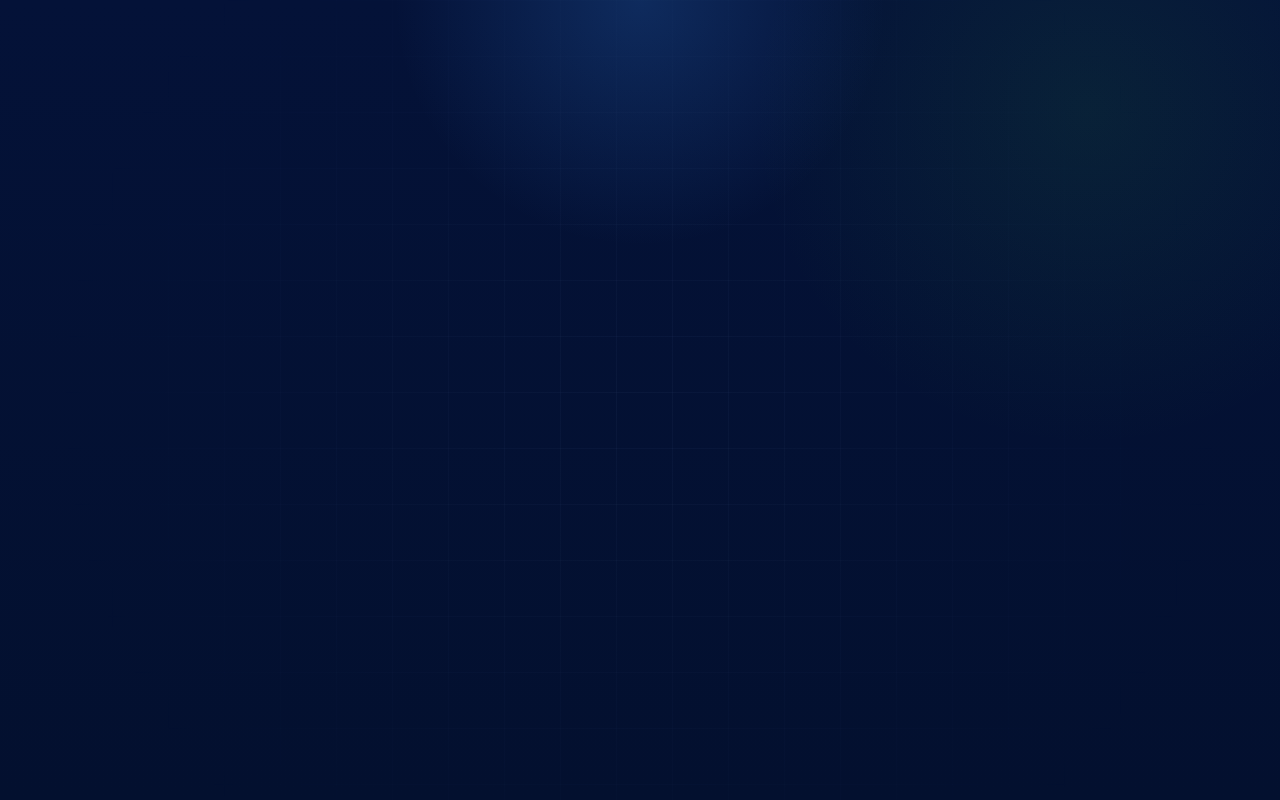
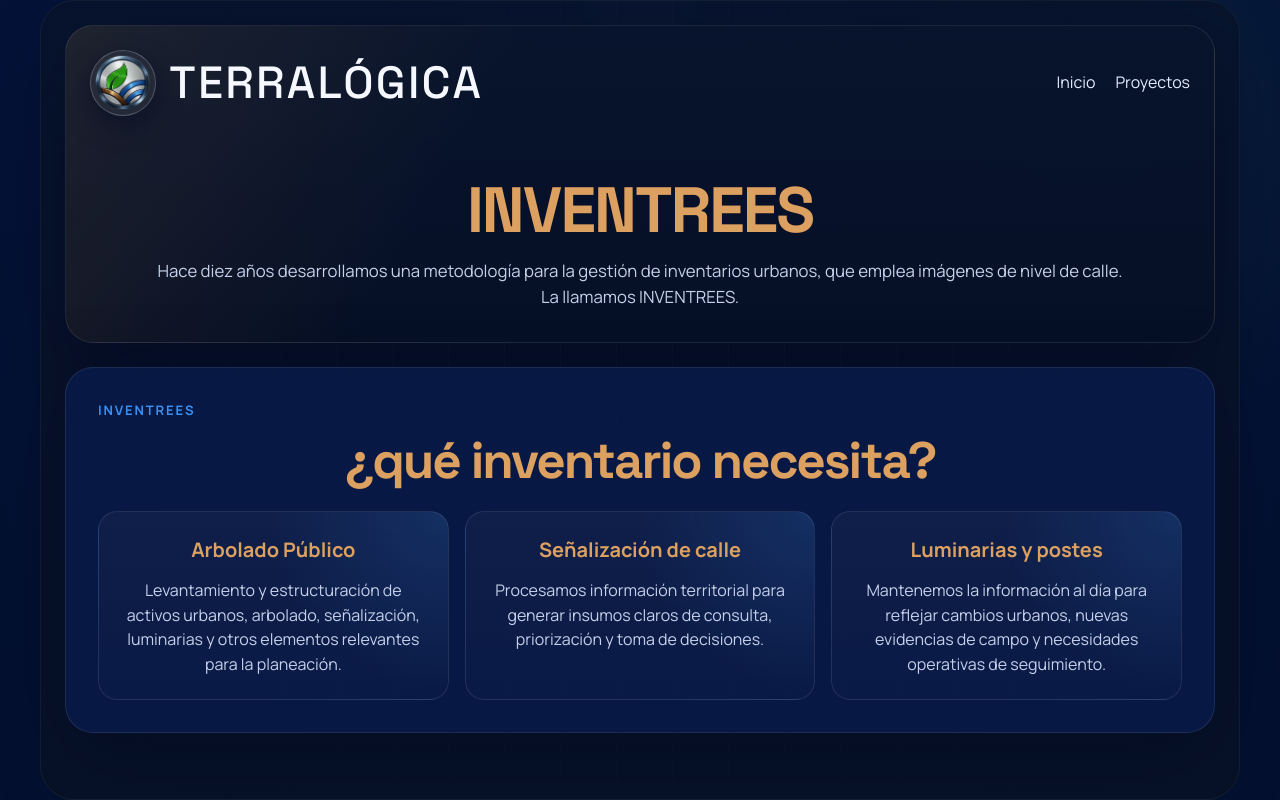
Before and after one commit to moraman61-arch/terralogica-web, a React (Vite) app: page /servicios/proyectos/inventrees-proyectos in a window 1280 px wide. Before the commit this address had no page. Built offline with nearby package versions, Linux system fonts and the light colour scheme.

Commit message:
Add Inventrees projects section updates

```diff
--- a/src/App.css
+++ b/src/App.css
@@ -599,6 +599,19 @@
   gap: 1rem;
 }
 
+.inventrees-panels-grid {
+  grid-template-columns: repeat(3, minmax(0, 1fr));
+}
+
+.inventrees-panels-grid .identity-card {
+  text-align: center;
+}
+
+.inventrees-panels-grid .identity-card p {
+  width: 100%;
+  max-width: none;
+}
+
 .values-grid {
   display: grid;
   grid-template-columns: repeat(2, minmax(0, 1fr));
@@ -1420,6 +1433,17 @@
   background: rgba(7, 23, 63, 0.75);
 }
 
+.planeacion-project-image-link {
+  display: block;
+  line-height: 0;
+}
+
+.planeacion-project-image-link:hover .planeacion-project-image,
+.planeacion-project-image-link:focus-visible .planeacion-project-image {
+  outline: 2px solid rgba(146, 198, 255, 0.5);
+  outline-offset: 2px;
+}
+
 .planeacion-project-card h3 {
   text-align: center;
   margin-bottom: 0;
--- /dev/null
+++ b/src/InventreesProyectos.jsx
@@ -0,0 +1,64 @@
+import { Link } from 'react-router-dom'
+import './App.css'
+
+function InventreesProyectos() {
+  return (
+    <main className="page-shell subpage-shell">
+      <section className="hero-section subpage-hero">
+        <header className="topbar">
+          <Link className="brand" to="/" aria-label="Volver al inicio de Terralógica">
+            <img className="brand-logo" src="/terralogics-imago.png" alt="Imago de Terralógica" />
+            <span className="brand-text">Terralógica</span>
+          </Link>
+          <nav className="topnav" aria-label="Navegación secundaria">
+            <Link to="/">Inicio</Link>
+            <Link to="/servicios/proyectos">Proyectos</Link>
+          </nav>
+        </header>
+
+        <div className="hero-copy subpage-intro planeacion-intro">
+          <h1>
+            INVENTREES
+          </h1>
+          <p className="hero-text">
+            Hace diez años desarrollamos una metodología para la gestión de inventarios urbanos, que emplea imágenes de nivel de calle.
+            <br />
+            La llamamos INVENTREES.
+          </p>
+        </div>
+      </section>
+
+      <section className="services-section">
+        <div className="section-heading planeacion-projects-heading">
+          <p className="eyebrow">INVENTREES</p>
+          <h2>¿qué inventario necesita?</h2>
+        </div>
+        <div className="identity-grid inventrees-panels-grid">
+          <article className="identity-card">
+            <h3>Arbolado Público</h3>
+            <p>
+              Levantamiento y estructuración de activos urbanos, arbolado, señalización, luminarias y otros elementos
+              relevantes para la planeación.
+            </p>
+          </article>
+          <article className="identity-card">
+            <h3>Señalización de calle</h3>
+            <p>
+              Procesamos información territorial para generar insumos claros de consulta, priorización y toma de
+              decisiones.
+            </p>
+          </article>
+          <article className="identity-card">
+            <h3>Luminarias y postes</h3>
+            <p>
+              Mantenemos la información al día para reflejar cambios urbanos, nuevas evidencias de campo y necesidades
+              operativas de seguimiento.
+            </p>
+          </article>
+        </div>
+      </section>
+    </main>
+  )
+}
+
+export default InventreesProyectos
--- a/src/PlaneacionOrdenamiento.jsx
+++ b/src/PlaneacionOrdenamiento.jsx
@@ -6,6 +6,7 @@ const planeacionProjectTypes = [
     title: 'Inventarios de Arbolado, Señalización y Luminarias',
     image: '/planeacion/inventario-puebla-01.png',
     imageAlt: 'Vista ilustrativa para inventarios urbanos',
+    linkTo: '/servicios/proyectos/inventrees-proyectos',
     description:
       'Desarrollamos levantamientos territoriales para registrar, ubicar y evaluar infraestructura urbana clave para su mantenimiento y gestión.',
   },
@@ -78,11 +79,21 @@ function PlaneacionOrdenamiento() {
         <div className="service-grid projects-grid planeacion-projects-grid">
           {planeacionProjectTypes.map((projectType) => (
             <article key={projectType.title} className="service-card project-card planeacion-project-card">
-              <img
-                className="planeacion-project-image"
-                src={projectType.image}
-                alt={projectType.imageAlt}
-              />
+              {projectType.linkTo ? (
+                <Link className="planeacion-project-image-link" to={projectType.linkTo} aria-label={`Abrir ${projectType.title}`}>
+                  <img
+                    className="planeacion-project-image"
+                    src={projectType.image}
+                    alt={projectType.imageAlt}
+                  />
+                </Link>
+              ) : (
+                <img
+                  className="planeacion-project-image"
+                  src={projectType.image}
+                  alt={projectType.imageAlt}
+                />
+              )}
               <h3>{projectType.title}</h3>
               <p>{projectType.description}</p>
             </article>
--- a/src/main.jsx
+++ b/src/main.jsx
@@ -7,6 +7,7 @@ import QuienesSomos from './QuienesSomos.jsx'
 import Servicios from './Servicios.jsx'
 import Proyectos from './Proyectos.jsx'
 import PlaneacionOrdenamiento from './PlaneacionOrdenamiento.jsx'
+import InventreesProyectos from './InventreesProyectos.jsx'
 import Capacitacion from './Capacitacion.jsx'
 import Software from './Software.jsx'
 import InventreesPlanes from './InventreesPlanes.jsx'
@@ -21,6 +22,7 @@ createRoot(document.getElementById('root')).render(
         <Route path="/servicios" element={<Servicios />} />
         <Route path="/servicios/proyectos" element={<Proyectos />} />
         <Route path="/servicios/proyectos/planeacion-ordenamiento" element={<PlaneacionOrdenamiento />} />
+        <Route path="/servicios/proyectos/inventrees-proyectos" element={<InventreesProyectos />} />
         <Route path="/servicios/capacitacion" element={<Capacitacion />} />
         <Route path="/servicios/software" element={<Software />} />
         <Route path="/servicios/software/inventrees" element={<InventreesPlanes />} />
```
